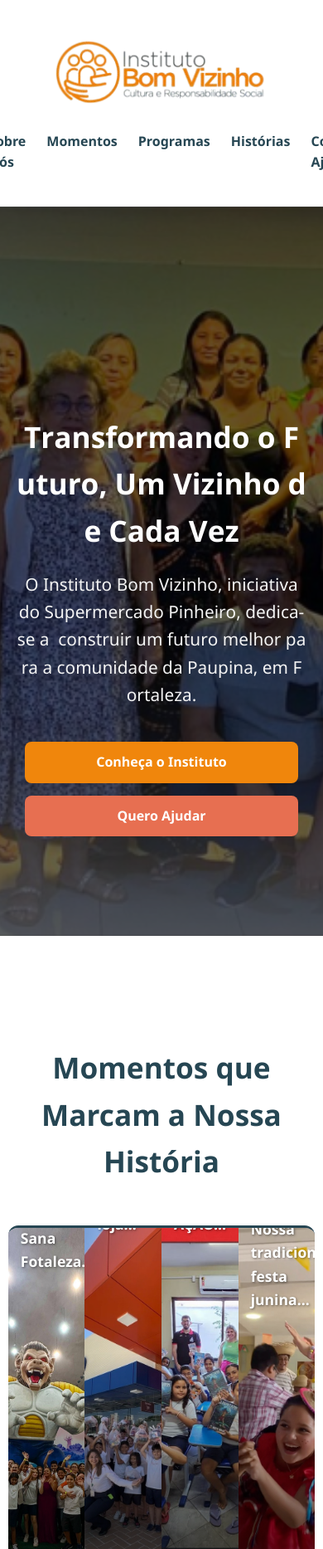
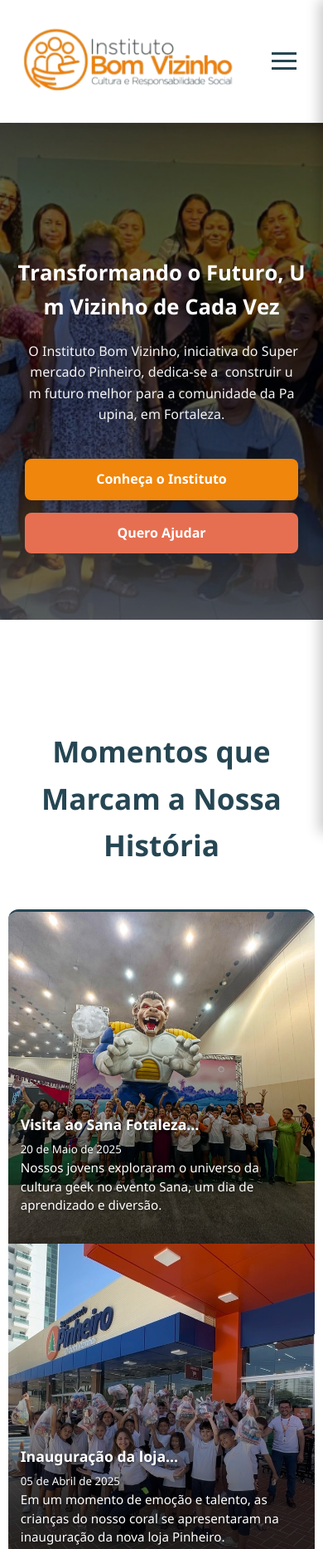
Before and after one commit to MROR21/ibv-pinhas, a plain HTML site: page index.html in a window 390 px wide. Shown: the top 1867 px of the page at 83% size. Drawn offline with Linux system fonts and the light colour scheme.

Commit message:
alterações de responsividade

```diff
--- a/index.html
+++ b/index.html
@@ -35,7 +35,14 @@
         <div class="logo">
             <img src="img/logo-ibv.png" alt="Instituto Bom Vizinho" loading="lazy">
         </div>
-            <nav>
+
+        <button class="hamburger-menu" aria-label="Abrir menu">
+            <div class="bar"></div>
+            <div class="bar"></div>
+            <div class="bar"></div>
+        </button>
+
+        <nav id="main-nav">
             <ul>
                 <li><a href="#sobre">Sobre Nós</a></li>
                 <li><a href="#momentos">Momentos</a></li>
--- a/script.js
+++ b/script.js
@@ -1,5 +1,24 @@
 document.addEventListener('DOMContentLoaded', function () {
 
+  // --- Lógica do Menu Hambúrguer ---
+  const hamburgerButton = document.querySelector('.hamburger-menu');
+  const mainNav = document.getElementById('main-nav');
+
+  if (hamburgerButton && mainNav) {
+    hamburgerButton.addEventListener('click', () => {
+      hamburgerButton.classList.toggle('active');
+      mainNav.classList.toggle('active');
+    });
+
+    mainNav.querySelectorAll('a').forEach(link => {
+      link.addEventListener('click', () => {
+        hamburgerButton.classList.remove('active');
+        mainNav.classList.remove('active');
+      });
+    });
+  }
+
+  // --- Lógica do Scroll Suave ---
   document.querySelectorAll('nav a[href^="#"]').forEach(anchor => {
     anchor.addEventListener('click', function (e) {
       e.preventDefault();
@@ -12,6 +31,7 @@ document.addEventListener('DOMContentLoaded', function () {
     });
   });
 
+  // --- Lógica do Header Sticky e Sombra ---
   const header = document.querySelector('header');
   window.addEventListener('scroll', () => {
     if (window.scrollY > 50) {
@@ -21,6 +41,7 @@ document.addEventListener('DOMContentLoaded', function () {
     }
   });
 
+  // --- Lógica de Animação com Intersection Observer ---
   const observer = new IntersectionObserver((entries, observer) => {
     entries.forEach(entry => {
       if (entry.isIntersecting) {
@@ -42,6 +63,7 @@ document.addEventListener('DOMContentLoaded', function () {
   const elementsToAnimate = document.querySelectorAll('.animate-on-scroll, .program-card');
   elementsToAnimate.forEach(el => observer.observe(el));
 
+  // --- Lógica de Animação de Números ---
   function animateValue(obj, start, end, duration) {
     let startTimestamp = null;
     const step = (timestamp) => {
@@ -80,12 +102,15 @@ document.addEventListener('DOMContentLoaded', function () {
         observer.unobserve(entry.target);
       }
     });
-  }, { threshold: 0.5 });
+  }, {
+    threshold: 0.5
+  });
 
   if (numbersSection) {
     numberObserver.observe(numbersSection);
   }
 
+  // --- Lógica do Botão de Copiar PIX ---
   const copyPixButton = document.querySelector('.pix-qr .button');
   if (copyPixButton) {
     copyPixButton.addEventListener('click', function () {
@@ -114,7 +139,7 @@ document.addEventListener('DOMContentLoaded', function () {
       });
     });
 
-     // Lógica do carrossel de histórias (testimonials)
+    // --- Lógica do Carrossel de Histórias ---
     const storySlider = document.querySelector('.story-slider');
     if (storySlider) {
       const slides = Array.from(storySlider.children);
@@ -170,7 +195,7 @@ document.addEventListener('DOMContentLoaded', function () {
       });
     }
 
-
+    // --- Lógica dos Modais de Programas ---
     const programDetails = {
       musica: {
         title: "Aulas de Música",
@@ -259,7 +284,7 @@ document.addEventListener('DOMContentLoaded', function () {
   }
 
 
-// Lógica para o carrossel de imagens dentro de cada 'product'
+  // --- Lógica dos Carrosséis de Imagens ---
   const products = document.querySelectorAll('.product');
 
   products.forEach(product => {
@@ -311,6 +336,8 @@ products.forEach(product => {
       }
     }
   });
+
+  // --- Lógica de Efeito Hover nos Cards ---
   const cards = document.querySelectorAll('.program-card');
   cards.forEach(card => {
     card.addEventListener('mousemove', e => {
@@ -321,9 +348,10 @@ products.forEach(product => {
       card.style.transform = 'translateZ(0) rotateX(0) rotateY(0) scale(1)';
       card.classList.remove('hovering');
     });
+  });
 
 
-
+  // --- Lógica de Animação de Texto por Letra ---
   function animateTextByLetter(element, delayStart = 0, speedMultiplier = 0.02, onComplete = null) {
     const originalText = element.innerHTML;
     const text = element.textContent;
@@ -333,7 +361,7 @@ products.forEach(product => {
 
     [...text].forEach((char, i) => {
       const span = document.createElement("span");
-      span.textContent = char === " " ? "\u00A0" : char; // preserva espaços
+      span.textContent = char === " " ? "\u00A0" : char;
       span.style.animation = `fadeInLeft 0.3s ease forwards`;
       span.style.animationDelay = `${delayStart + i * speedMultiplier}s`;
       element.appendChild(span);
@@ -353,20 +381,15 @@ products.forEach(product => {
   const p = document.getElementById("hero-paragraph");
   const heroButtons = document.querySelector(".hero-buttons");
 
-  // Inicia a animação do h1 imediatamente
   animateTextByLetter(h1, 0, 0.028);
 
-  // Inicia a animação do p com um pequeno delay fixo
-  // Ajuste o valor de 0.8s para controlar a velocidade da transição
   setTimeout(() => {
     animateTextByLetter(p, 0, 0.015);
   }, 100);
 
-  // Inicia a animação dos botões logo após o p
   setTimeout(() => {
     heroButtons.style.opacity = 1;
     heroButtons.style.transform = "translateY(0)";
-  }, 1600); // 800ms (p) + 800ms (duração da animação)
-});
+  }, 1600);
 
 });
--- a/style.css
+++ b/style.css
@@ -54,7 +54,7 @@ body {
 /* Header */
 header {
   background-color:rgb(255, 255, 255);
-  padding: 20px 0;
+  padding: 5px 0;
   box-shadow: 0 5px 4px rgba(0, 0, 0, 0.418);
   position:sticky;
   top: 0;
@@ -235,7 +235,7 @@ header nav ul li a:hover {
 
 .about-text {
   background-color: rgba(255, 255, 255, 0.808);
-  padding: 38px;
+  padding: 30px;
   border-radius: 8px;
   transition: transform 0.2s ease, box-shadow 0.4s ease;
 }
@@ -252,7 +252,7 @@ header nav ul li a:hover {
 
 .about-video {
   position: relative;
-  padding-top: 56.25%; /* Proporção 16:9 para vídeos */
+  padding-top: 56.25%;
   height: 0;
   overflow: hidden;
   border-radius: 8px;
@@ -293,14 +293,14 @@ header nav ul li a:hover {
   letter-spacing: 1px;
 }
 
-/* Grid Layout */
+
 .program-grid {
   display: grid;
   grid-template-columns: repeat(auto-fit, minmax(300px, 1fr));
   gap: 30px;
 }
 
-/* Program Card */
+
 .program-card {
   background: rgba(255, 255, 255, 0.95);
   border-radius: 16px;
@@ -315,20 +315,17 @@ header nav ul li a:hover {
   transform: translateY(40px) scale(0.95);
 }
 
-/* Animação de entrada */
 .program-card.is-visible {
   opacity: 1;
   transition: opacity 0.6s ease, transform 0.6s cubic-bezier(0.22, 1, 0.36, 1);
 }
 
-/* Quando o mouse entra, o card "salta" */
 .program-card.hovering {
   box-shadow:
     0 20px 30px rgba(0, 0, 0, 0.15),
     0 20px 30px rgba(0, 0, 0, 0.1);
 }
 
-/* Imagem */
 .program-card img {
   width: 100%;
   height: 200px;
@@ -342,7 +339,6 @@ header nav ul li a:hover {
   filter: brightness(1.05) contrast(1.1);
 }
 
-/* Título */
 .program-card h3 {
   padding: 20px 20px 10px 20px;
   margin: 0;
@@ -351,7 +347,6 @@ header nav ul li a:hover {
   font-weight: 600;
 }
 
-/* Texto */
 .program-card p {
   padding: 0 20px 20px 20px;
   margin: 0;
@@ -360,7 +355,6 @@ header nav ul li a:hover {
   line-height: 1.7;
 }
 
-/* Botão Saiba Mais */
 .program-card .learn-more {
   display: block;
   padding: 15px 20px;
@@ -374,7 +368,6 @@ header nav ul li a:hover {
   transition: background-color 0.3s ease, color 0.3s ease;
 }
 
-/* Efeito de brilho no hover */
 .program-card .learn-more::before {
   content: "";
   position: absolute;
@@ -635,8 +628,28 @@ footer .footer-bottom img {
 }
 
 @media (max-width: 600px) {
+   .hero {
+    padding: 120px 0 60px 0;
+    background-attachment: scroll;
+  }
+
   .hero h1 {
-    font-size: 2.2rem;
+    font-size: 1.6rem;
+  }
+
+
+  .products {
+        width: 100%;
+        margin: 0;
+   }
+
+  .product figcaption {
+        padding: 10px 10px 20px;
+   }
+
+  .hero p {
+    font-size: 1rem;
+    padding: 0 10px;
   }
 
   .hero-buttons {
@@ -980,34 +993,28 @@ header nav ul li a:hover::after {
 
 
 
-/* Seu arquivo style.css */
-
 .products {
-  /* Mantém as regras do container principal */
   height: 500px;
   width: 95%;
   margin-top: 50px;
   display: flex;
   overflow: hidden;
-  border-top: 3px solid var(--azul-confianca); /* Exemplo de borda */
+  border-top: 3px solid var(--azul-confianca);
   border-radius: 12px;
   margin: auto;
 }
 
 .product {
-  /* Ajusta o container do item */
   flex: 1;
   position: relative;
-  transition: flex 0.5s ease-in-out, flex-direction 0.5s ease-in-out; /* Transições suaves */
+  transition: flex 0.5s ease-in-out, flex-direction 0.5s ease-in-out;
 
-  /* Defina aqui a imagem de fundo para cada produto */
   background-size: cover;
   background-position: center;
   background-repeat: no-repeat;
-  color: white; /* Cor do texto */
+  color: white;
 }
 
-/* Adiciona a imagem de fundo para cada div.product */
 .product:nth-child(1) {
   background-image: url(img/carrossel1.jpg);
   background-size: cover;
@@ -1025,25 +1032,23 @@ header nav ul li a:hover::after {
 }
 
 .product figure, .product figcaption {
-  /* Faz a legenda ocupar todo o espaço do produto */
   display: flex;
   flex-direction: column;
-  justify-content: flex-end; /* Alinha o conteúdo na parte de baixo */
+  justify-content: flex-end;
   position: absolute;
   top: 0;
   left: 0;
   width: 100%;
   height: 100%;
   box-sizing: border-box;
-  padding:  15px 15px 35px; /* Espaçamento interno */
+  padding:  15px 15px 35px;
 
-  /* Gradiente para melhorar a leitura do texto */
   background: linear-gradient(to top, rgba(0, 0, 0, 0.5), transparent 70%);
-  text-shadow: 1px 1px 3px rgba(0, 0, 0, 0.5); /* Sombra para o texto */
+  text-shadow: 1px 1px 3px rgba(0, 0, 0, 0.5);
 }
 
 .product figure {
-  margin: 0; /* Remove a margem padrão da tag figure */
+  margin: 0;
 }
 .product figcaption strong {
   opacity: 1;
@@ -1054,32 +1059,29 @@ header nav ul li a:hover::after {
 .product figcaption small,
 .product figcaption p {
   transition: opacity 0.5s ease-in-out;
-  opacity: 0; /* Começa com o texto invisível */
+  opacity: 0;
 }
 
 .product:hover {
-  flex: 1.4; /* Expande o item no hover */
+  flex: 1.4;
 }
 
 .product:hover figcaption small,
 .product:hover figcaption p {
-  opacity: 1; /* Mostra o texto no hover */
+  opacity: 1;
 }
 
-/* Animação para a transição de opacidade */
 @keyframes show {
   from { opacity: 0; }
   to { opacity: 1; }
 }
-
-/* Seu arquivo style.css */
 
 .section-title {
   font-size: 2.2rem;
     color: var(--azul-confianca);
     text-align: center;
     margin-bottom: 50px;
-    margin-top: 130px;  /* Adiciona um espaço abaixo do título */
+    margin-top: 130px;
 }
 
 
@@ -1098,7 +1100,7 @@ header nav ul li a:hover::after {
   border-radius: 50%;
   width: 40px;
   height: 40px;
-  opacity: 0; /* Começa invisível */
+  opacity: 0;
   transition: opacity 0.3s ease-in-out;
 }
 
@@ -1110,12 +1112,10 @@ header nav ul li a:hover::after {
   right: 10px;
 }
 
-/* Os botões aparecem apenas quando o mouse está sobre o produto */
 .product:hover .carousel-nav-btn {
   opacity: 1;
 }
 
-/* --- Estilos para a Legenda do Carrossel --- */
 
 .image-carousel {
   width: 100%;
@@ -1123,7 +1123,7 @@ header nav ul li a:hover::after {
   position: absolute;
   top: 0;
   left: 0;
-  overflow: hidden; /* Esconde as imagens que não estão visíveis */
+  overflow: hidden;
 }
 
 .carousel-image {
@@ -1132,17 +1132,17 @@ header nav ul li a:hover::after {
   position: absolute;
   top: 0;
   left: 0;
-  object-fit: cover; /* Garante que a imagem preencha o container */
+  object-fit: cover;
   opacity: 0;
-  transition: opacity 1s ease-in-out; /* Transição suave entre as imagens */
+  transition: opacity 1s ease-in-out;
 }
 
 .carousel-image.active {
-  opacity: 1; /* Mostra a imagem ativa */
+  opacity: 1;
 }
 
 .product:hover .image-carousel {
-  /* No hover, o carrossel de imagens se torna visível */
+
   opacity: 1;
 }
 
@@ -1160,14 +1160,12 @@ header nav ul li a:hover::after {
 }
 
 
-/* Seu arquivo style.css */
-
 .carousel-dots {
   position: absolute;
-  bottom: 10px; /* Posiciona na parte de baixo */
+  bottom: 10px;
   left: 50%;
   transform: translateX(-50%);
-  display: flex; /* Para alinhar os pontinhos lado a lado */
+  display: flex;
   gap: 8px;
   z-index: 10;
   opacity: 0;
@@ -1178,18 +1176,126 @@ header nav ul li a:hover::after {
   width: 10px;
   height: 12px;
   border-radius: 50%;
-  background-color: rgba(255, 255, 255, 0.5); /* Cor padrão dos pontinhos */
+  background-color: rgba(255, 255, 255, 0.5);
   border: none;
   cursor: pointer;
 }
 
 .dot.active {
-  background-color: #fff; /* Cor do pontinho ativo */
+  background-color: #fff;
 }
 
-/* Seu arquivo style.css */
 
-/* Os pontinhos do carrossel de momentos aparecem junto com os botões no hover */
 .product:hover .carousel-dots {
     opacity: 1;
 }
+
+
+.hamburger-menu {
+  display: none;
+  background: none;
+  border: none;
+  cursor: pointer;
+  padding: 15px;
+  position: relative;
+  z-index: 1100;
+}
+
+.hamburger-menu .bar {
+  width: 30px;
+  height: 3px;
+  background-color: var(--azul-confianca);
+  margin: 6px 0;
+  transition: all 0.3s ease-in-out;
+}
+
+.hamburger-menu.active .bar:nth-child(2) {
+  opacity: 0;
+}
+
+.hamburger-menu.active .bar:nth-child(1) {
+  transform: translateY(9px) rotate(45deg);
+}
+
+.hamburger-menu.active .bar:nth-child(3) {
+  transform: translateY(-9px) rotate(-45deg);
+}
+
+@media (max-width: 900px) {
+  header .container {
+
+    flex-direction: row;
+    justify-content: space-between;
+  }
+
+  .hamburger-menu {
+    display: block;
+  }
+
+  #main-nav {
+    display: flex;
+    flex-direction: column;
+    position: fixed;
+    top: 0;
+    right: 0;
+    width: 80%;
+    height: 100vh;
+    background-color: var(--branco);
+    box-shadow: -5px 0 15px rgba(0, 0, 0, 0.2);
+    z-index: 1000;
+    padding: 80px 20px;
+
+    transform: translateX(100%);
+    transition: transform 0.4s ease-in-out;
+  }
+
+  #main-nav.active {
+    transform: translateX(0);
+  }
+
+  #main-nav ul {
+    flex-direction: column;
+    text-align: left;
+    width: 100%;
+    list-style: none;
+    padding: 0;
+  }
+
+  #main-nav ul li {
+    margin: 15px 0;
+  }
+
+  #main-nav ul li a {
+    font-size: 1.2rem;
+    padding: 10px;
+    display: block;
+  }
+
+  #main-nav ul li a::after {
+    display: none;
+  }
+  .products {
+    flex-direction: column;
+    height: auto;
+  }
+
+  .product {
+    flex: none;
+    min-height: 400px;
+  }
+
+  .product:hover {
+      flex: none;
+  }
+
+  .product:hover figcaption small,
+  .product:hover figcaption p {
+    opacity: 1;
+  }
+
+  .product figcaption small,
+  .product figcaption p {
+    opacity: 1;
+    transition: none;
+  }
+}
```
Lines whose indentation alone changed are shown as unchanged.
